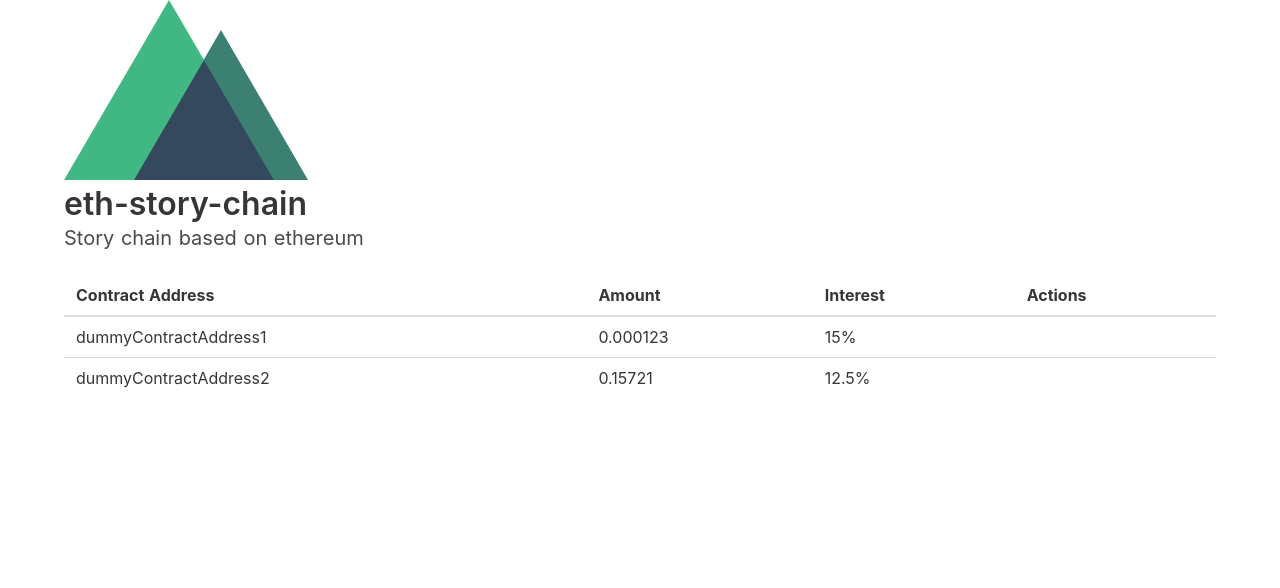
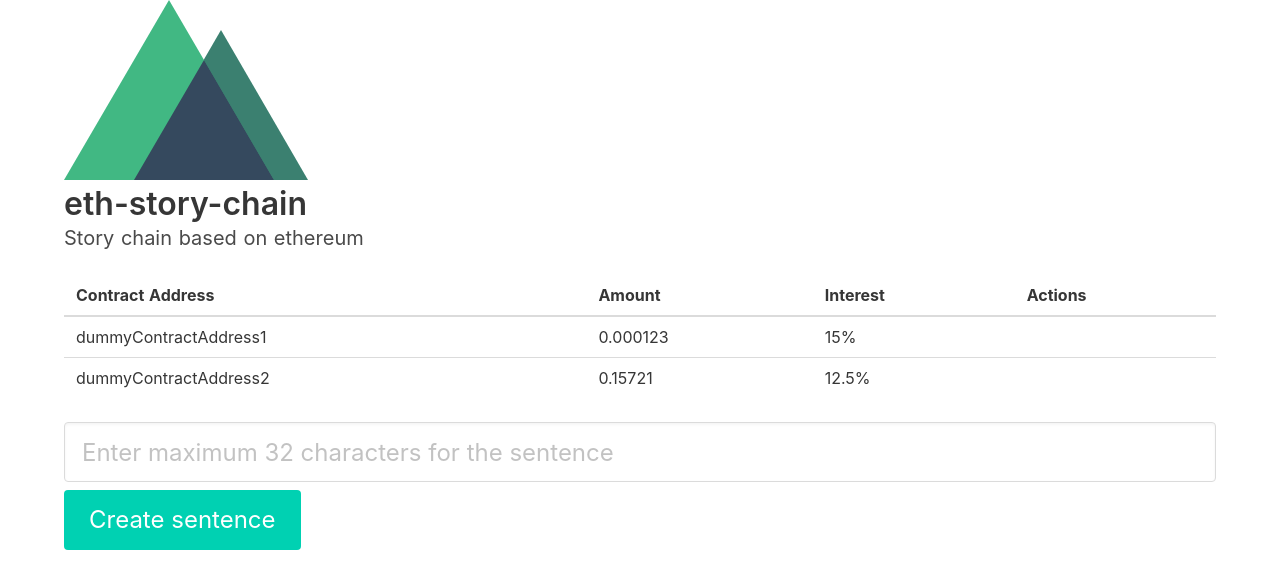
Before and after one commit to andiwinata/eth-story-chain, a Nuxt app: page / in a window 1280 px wide. Shown: the top 588 px of the page. Built offline with nearby package versions, Linux system fonts and the light colour scheme.

Commit message:
Sentence input added

```diff
--- /dev/null
+++ b/assets/scss/_mixins.scss
@@ -0,0 +1,7 @@
+@mixin visually-hidden() { /* https://snook.ca/archives/html_and_css/hiding-content-for-accessibility */
+  position: absolute !important;
+  height: 1px; width: 1px;
+  overflow: hidden;
+  clip: rect(1px 1px 1px 1px); /* IE6, IE7 */
+  clip: rect(1px, 1px, 1px, 1px);
+}
--- /dev/null
+++ b/components/atoms/InputTextMaxChar.vue
@@ -0,0 +1,32 @@
+<template>
+  <input class="input" type="text" v-model="sentenceInput" @keypress="onInput" :placeholder="placeholderComputed" />
+</template>
+
+<script>
+const defaultMaxCharacters = 5
+export default {
+  computed: {
+    placeholderComputed() {
+      return (
+        this.placeholder || `Enter maximum ${this.maxCharacters || defaultMaxCharacters} characters for the sentence`
+      )
+    }
+  },
+  data() {
+    return {
+      sentenceInput: ''
+    }
+  },
+  methods: {
+    onInput(e) {
+      if (e.target.value.length >= this.maxCharacters) {
+        e.preventDefault()
+      }
+    }
+  },
+  props: {
+    maxCharacters: { default: defaultMaxCharacters, type: Number },
+    placeholder: { type: String }
+  }
+}
+</script>
--- /dev/null
+++ b/components/organisms/SentenceForm.vue
@@ -0,0 +1,34 @@
+<template>
+  <form action="">
+    <label class="label">
+      <span class="sentence-label">Sentence</span>
+      <input-text-max-char class="is-large" :maxCharacters="sentenceMaxCharacters" />
+    </label>
+    <button class="button is-primary is-large" type="submit">
+      Create sentence
+    </button>
+  </form>
+</template>
+
+<script>
+import InputTextMaxChar from '~/components/atoms/InputTextMaxChar.vue'
+
+export default {
+  components: {
+    InputTextMaxChar
+  },
+  data() {
+    return {
+      sentenceMaxCharacters: 32,
+    }
+  }
+}
+</script>
+
+<style lang="scss" scoped>
+  @import 'assets/scss/mixins.scss';
+
+  .sentence-label {
+    @include visually-hidden();
+  }
+</style>
--- a/pages/index.vue
+++ b/pages/index.vue
@@ -9,6 +9,7 @@
         Story chain based on ethereum
       </h2>
       <listing-table />
+      <sentence-form />
     </div>
   </section>
 </template>
@@ -16,11 +17,13 @@
 <script>
 import Logo from '~/components/atoms/Logo.vue'
 import ListingTable from '~/components/organisms/ListingTable.vue'
+import SentenceForm from '~/components/organisms/SentenceForm.vue'
 
 export default {
   components: {
     Logo,
-    ListingTable
+    ListingTable,
+    SentenceForm,
   }
 }
 </script>
```
